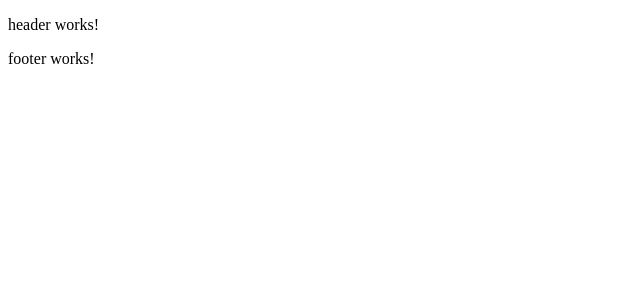
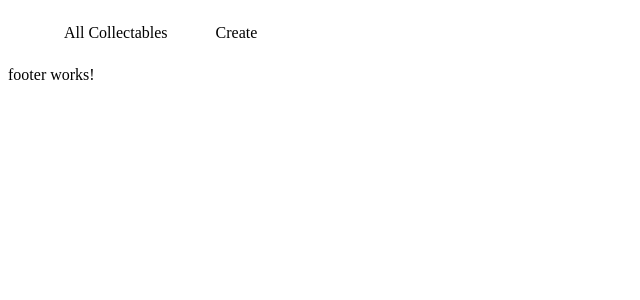
Before and after one commit to steverino/ang-int-v4, an Angular app: page / in a window 1280 px wide. Shown: the top 300 px of the page, without its empty margins (0-640 px from the left). Built offline with nearby package versions, Linux system fonts and the light colour scheme.

Commit message:
header-nav,css

```diff
--- a/src/app/header/header.component.css
+++ b/src/app/header/header.component.css
@@ -0,0 +1,19 @@
+#header-nav ul {
+    list-style-type: none;
+    display: flex;
+}
+
+#header-nav li {
+    margin-right: 1rem;
+    padding: 0.5rem 1rem;
+
+}
+
+#header-nav li:hover {
+    background-color: rgb(150, 250, 150);
+    cursor: pointer;
+}
+#header-nav a {
+    text-decoration: none;
+    color: rgb(0, 0, 0);
+}
--- a/src/app/header/header.component.html
+++ b/src/app/header/header.component.html
@@ -1 +1,8 @@
-<p>header works!</p>
+<div id="header-nav">
+    <nav>
+        <ul>
+            <li id="all-collectables-tab"><a routerLink="/all-cards">All Collectables</a></li>
+            <li id="create-tab"><a routerLink="/create-card">Create</a></li>
+        </ul>
+    </nav>
+</div>
```
